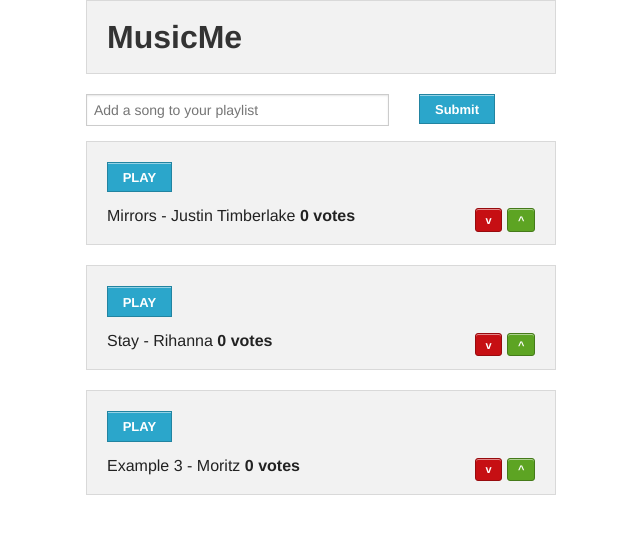
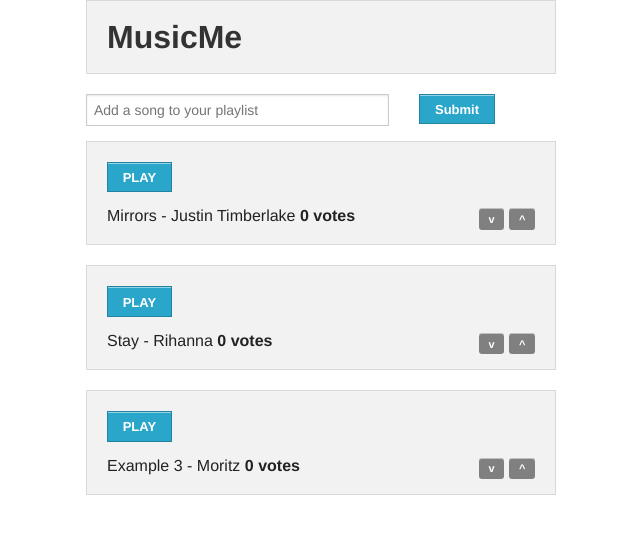
Before and after one commit to vfang/MusicMe, a Django app: page / in a window 1280 px wide. Shown: the top 534 px of the page, without its empty margins (69-709 px from the left). Run offline with Django 3.2, Linux system fonts and the light colour scheme; parts of the project's set-up code (start-up, migrations or seed data) failed here and were passed over; some libraries are stand-ins or nearby versions.

Commit message:
button colors incomplete

```diff
--- a/playlist/static/playlist/css/musicme.css
+++ b/playlist/static/playlist/css/musicme.css
@@ -14,3 +14,13 @@
 .songinfo {
 	float: left;
 }
+
+.upv {
+	background-color: gray;
+	border: green;
+}
+
+.downv {
+	background-color: gray;
+	border: red;
+}
--- a/playlist/static/playlist/js/musicme.js
+++ b/playlist/static/playlist/js/musicme.js
@@ -1,7 +1,7 @@
 var votes = new Object();
 
 function createUpvoteBtn(ele) {
-	return "<div class='upvotebuttonContainer'><button class='tiny button success radius upvotebutton' id=up_" + ele.songid + ">^</button></div>";
+	return "<div class='upvotebuttonContainer'><button class='tiny button radius upvotebutton' style='background-color: gray; border: gray;' id='up_" + ele.songid + "'>^</button></div>";
 }
 
 function createPlaylistElement(ele){
@@ -11,7 +11,7 @@ function createPlaylistElement(ele){
 }
 
 function createPlayBtn(ele) {
-	var html = "<div class='playbuttonContainer'><button class='small button' id=play_" + ele.songid + ">PLAY</button></div>";
+	var html = "<div class='playbuttonContainer'><button class='small button' id='play_" + ele.songid + "'>PLAY</button></div>";
 	return html;
 }
 
@@ -20,7 +20,7 @@ function clearList() {
 }
 
 function createDownBtn(ele){
-	return "<div class='downvotebuttonContainer'><button class='tiny button alert radius downvotebutton' id=down_" + ele.songid + ">v</button></div>";
+	return "<div class='downvotebuttonContainer'><button class='tiny button radius downvotebutton' style='background-color: gray; border: gray;' id='down_" + ele.songid + "'>v</button></div>";
 }
 
 (function( musicPlayer, $, undefined){
@@ -117,16 +117,42 @@ function createDownBtn(ele){
                 // Update as normal
                 handleList.SONG_LIST[i].votecount += delta;
                 votes[id] = delta;
+                if(delta==1){
+                  // Make upv button green #5da423
+                  console.log(id);
+                  console.log($('#up_'+id));
+                  $('#up_'+id).css("background-color", "#5da423");
+                }
+                if(delta==-1){
+                  // Make downv button red #c60f13
+                  $('#down_'+id).css("background-color", "#c60f13");
+                }
               }
               else if((prevvote==1 && delta==-1) || (prevvote==-1 && delta==1)){
                 // Downvote 2
                 handleList.SONG_LIST[i].votecount += 2*delta;
                 votes[id] = delta;
+
+                if(prevvote==1 && delta==-1){
+                  //Make upv button gray, downv button red
+                  $('#down_'+id).css("background-color", "#c60f13");
+                  $('#up_'+id).css("background-color", "gray");
+
+                }
+                if(prevvote==-1 && delta==1){
+                  //Make downv button gray, upv button greed
+                  $('#up_'+id).css("background-color", "#5da423");
+                  $('#down_'+id).css("background-color", "gray");
+                }
               }
               else if((prevvote==1 && delta==1) || (prevvote==-1 && delta==-1)){
                 // Undo vote, revert to original value
                 handleList.SONG_LIST[i].votecount -= delta;
                 votes[id] = undefined;
+
+                // Make both buttons gray
+                $('#up_'+id).css("background-color", "gray")
+                $('#down_'+id).css("background-color", "gray")
               }
               else{
                 // Do nothing.
```
